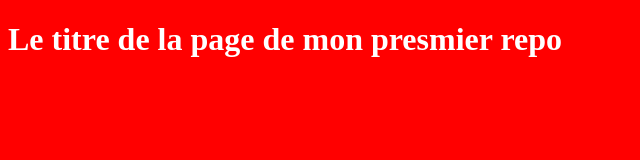
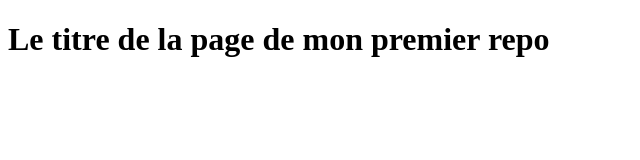
Before and after one commit to joliehelfer/git-intro-Helfer-Jolie, a plain HTML site: page index.html in a window 1280 px wide. Shown: the whole page, without its empty margins (0-640 px from the left). Drawn offline with Linux system fonts and the light colour scheme.

Commit message:
Revert "Adds CSS"
This reverts commit 27cefa08e1622f9b9d94eaf648d5188cf0c925ff.

```diff
--- a/css/style.css
+++ /dev/null
@@ -1,4 +0,0 @@
-body {
-  background: red;
-  color: white;
-}
--- a/index.html
+++ b/index.html
@@ -3,9 +3,8 @@
 	<head>
 		<meta charset="UTF-8" />
 		<meta name="viewport" content="width=device-width, initial-scale=1.0" />
-    <link rel="stylesheet" href="css/style.css">
 	</head>
 	<body>
-    <h1>Le titre de la page de mon presmier repo</h1>
+    <h1>Le titre de la page de mon premier repo</h1>
   </body>
 </html>
```
